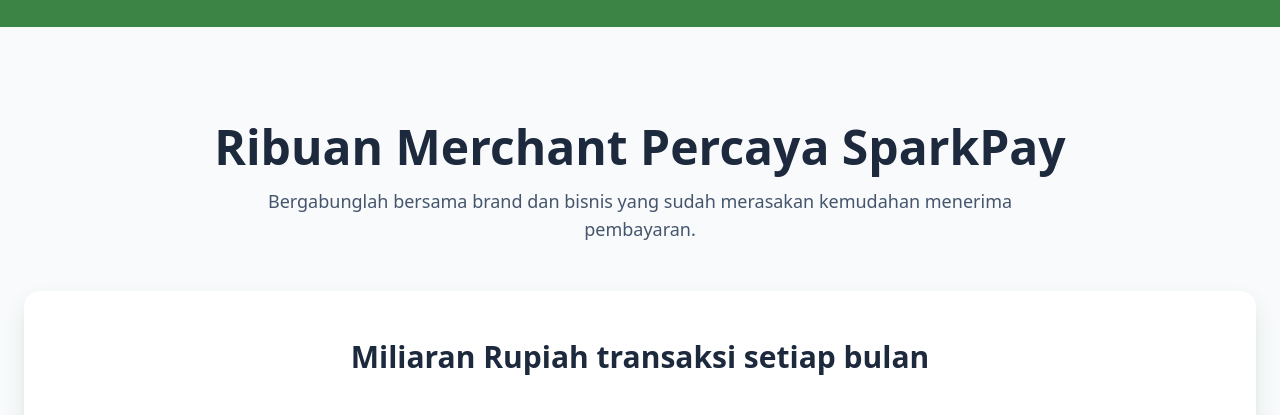
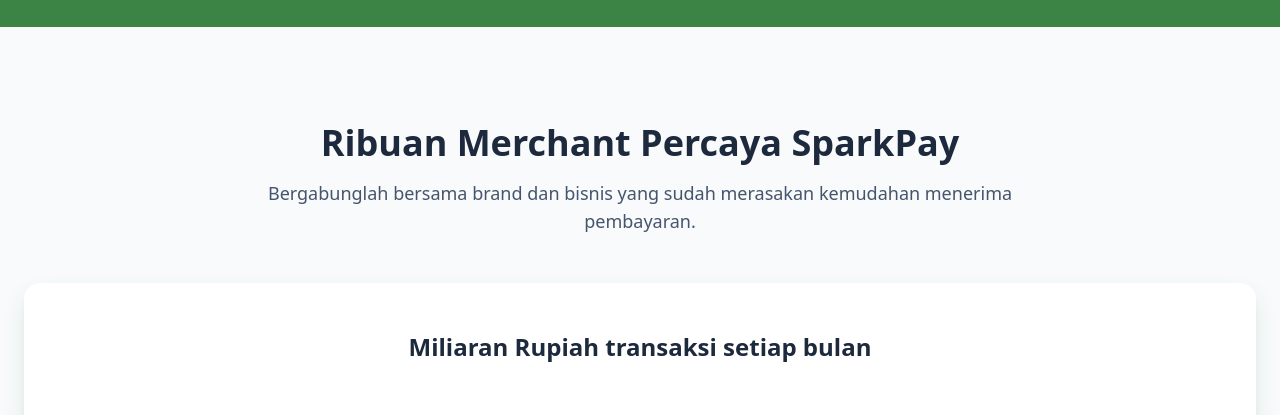
Before and after one commit to yogiannanf/sparkpay-payment, a Next.js app in the folder sparkpay-fe/: page / in a window 1280 px wide. Shown: the part 4380-4795 px from the top of the page. Built offline with nearby package versions, Linux system fonts and the light colour scheme.

Commit message:
style: adjust heading sizes for improved visual hierarchy on Home page

```diff
--- a/sparkpay-fe/app/page.tsx
+++ b/sparkpay-fe/app/page.tsx
@@ -388,9 +388,7 @@
         <div className="max-w-7xl mx-auto px-6 relative z-10">
           {/* Main Header (tetap di luar kotak) */}
           <div className="text-center mb-12">
-            <h2 className="text-4xl md:text-5xl font-extrabold text-slate-800">
-              Ribuan Merchant Percaya SparkPay
-            </h2>
+            <h2 className="text-3xl md:text-4xl font-bold text-slate-800">Ribuan Merchant Percaya SparkPay</h2>
             <p className="mt-4 text-lg text-slate-600 max-w-3xl mx-auto">
               Bergabunglah bersama brand dan bisnis yang sudah merasakan kemudahan menerima pembayaran.
             </p>
@@ -404,14 +402,14 @@
 
             {/* Teks di dalam Kotak */}
             <div className="text-center mb-12">
-              <h3 className="text-3xl font-bold text-slate-800">
+              <h3 className="text-2xl font-bold text-slate-800">
                 Miliaran Rupiah transaksi setiap bulan
               </h3>
             </div>
 
             <div className="grid grid-cols-1 md:grid-cols-2 gap-12 max-w-4xl mx-auto mb-16 text-center md:text-left">
               <div>
-                <h4 className="text-xl font-bold text-slate-800 mb-3">
+                <h4 className="text-xl font-bold text-slate-800 mb-2">
                   Dipercaya Bisnis di Seluruh Indonesia
                 </h4>
                 <p className="text-slate-600 leading-relaxed">
@@ -419,7 +417,7 @@
                 </p>
               </div>
               <div>
-                <h4 className="text-xl font-bold text-slate-800 mb-3">
+                <h4 className="text-xl font-bold text-slate-800 mb-2">
                   Transaksi Lancar Setiap Detik
                 </h4>
                 <p className="text-slate-600 leading-relaxed">
```
